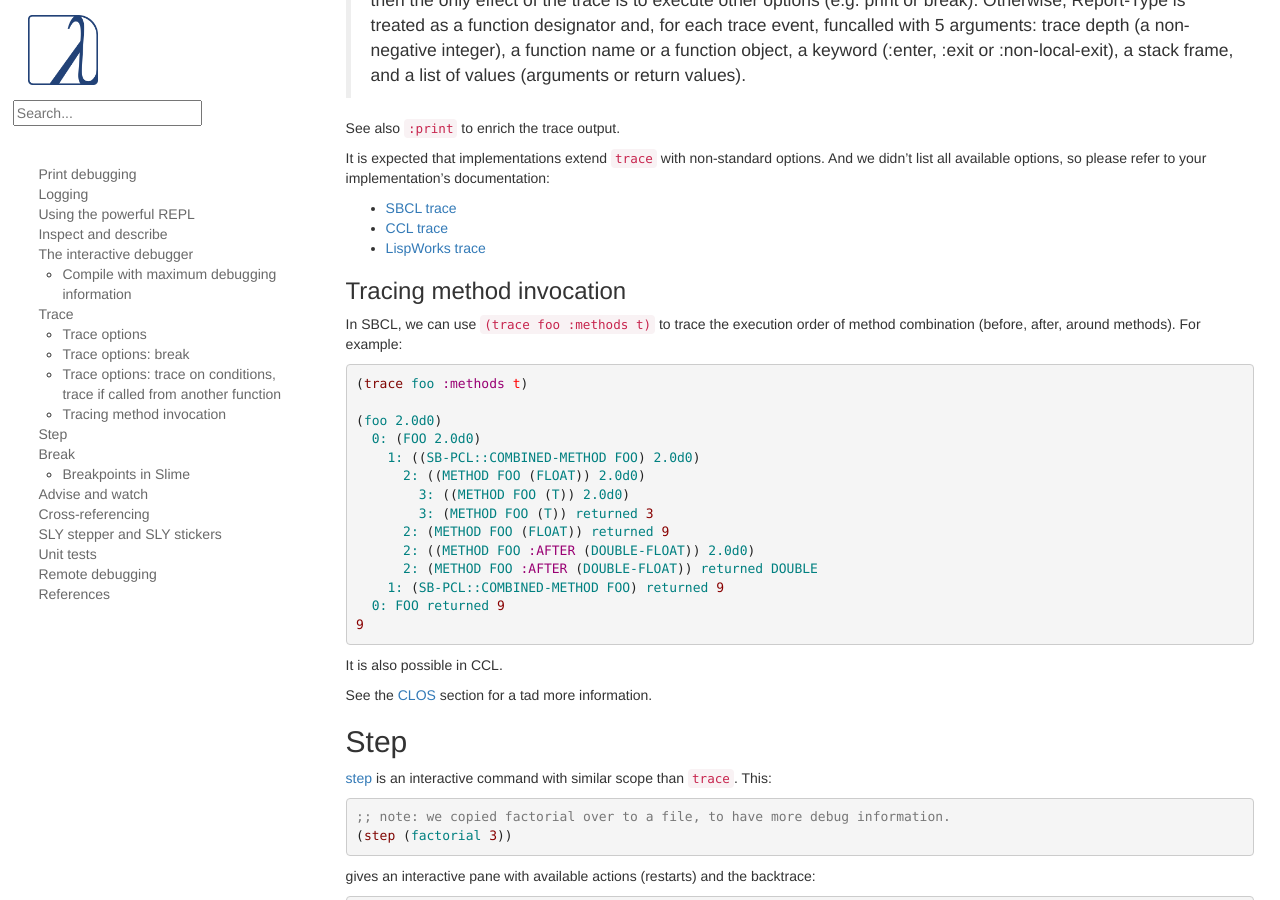
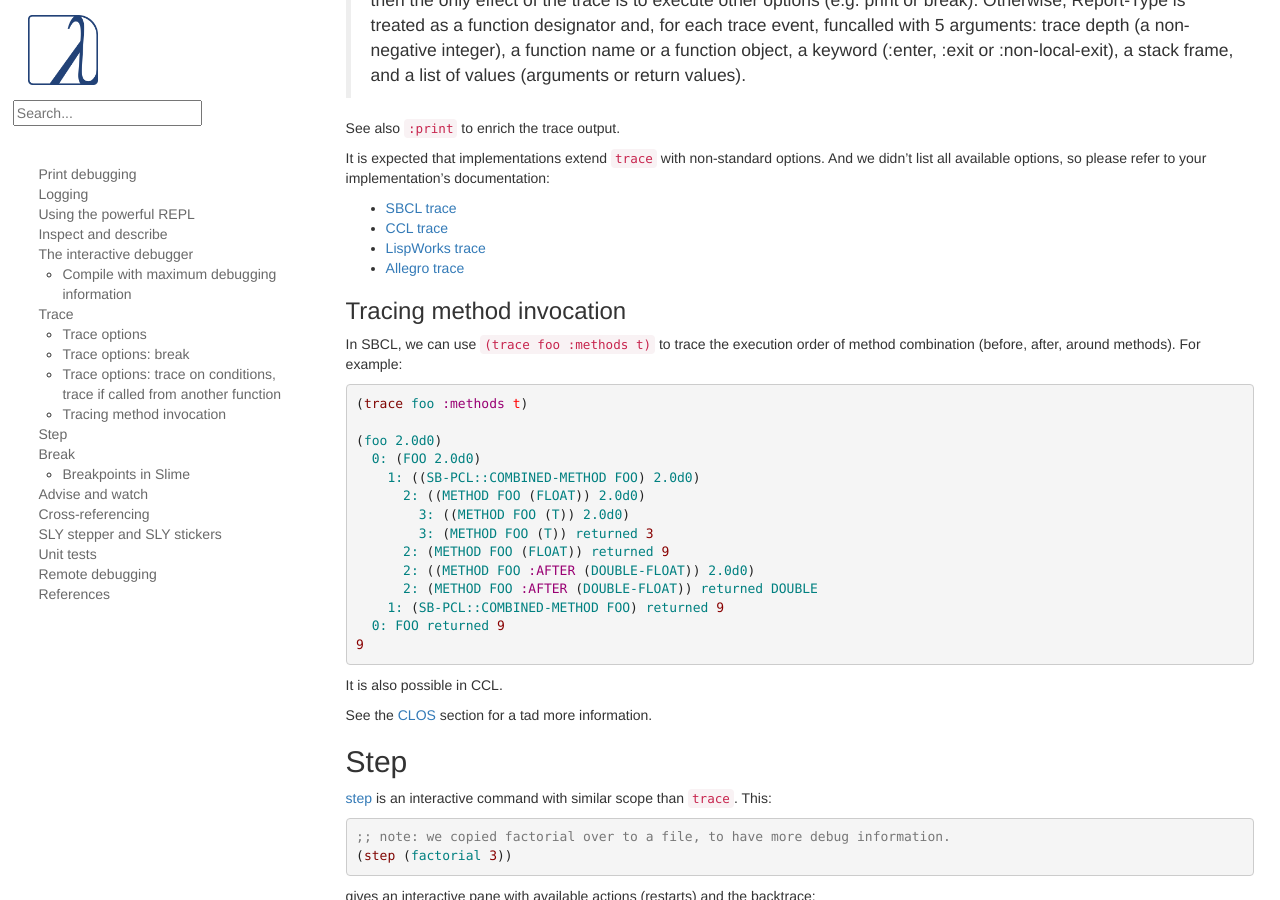
Before and after one commit to LispCookbook/cl-cookbook, a Jekyll site: the page built from debugging.md, in a window 1280 px wide and 900 px high, scrolled down 6460 px. Built offline with Jekyll 4.4.1, drawn with Linux system fonts in a browser that asks for light colours.

Commit message:
(minor) debugging: add info boxes, formatting and Allegro doc

```diff
--- a/debugging.md
+++ b/debugging.md
@@ -394,6 +394,7 @@ your implementation's documentation:
 - [SBCL trace](http://www.sbcl.org/manual/index.html#Function-Tracing)
 - [CCL trace](https://ccl.clozure.com/manual/chapter4.2.html)
 - [LispWorks trace](http://www.lispworks.com/documentation/lw80/lw/lw-tracer-ug-2.htm)
+- [Allegro trace](https://franz.com/support/documentation/current/doc/debugging.htm#tracer-1)
 
 
 ### Tracing method invocation
```
